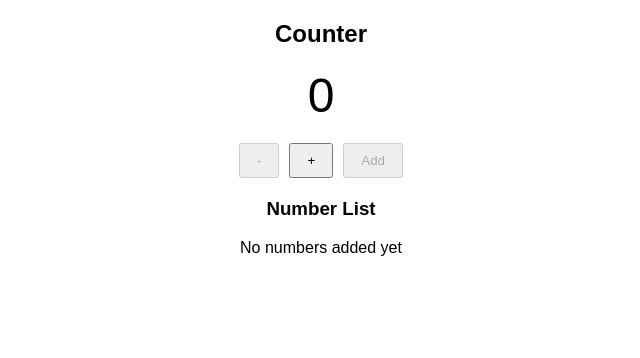
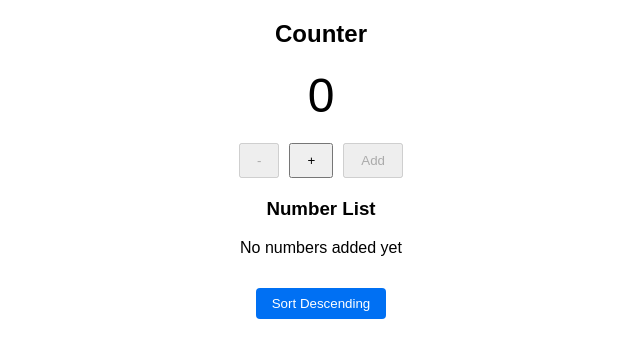
Before and after one commit to shanwaz-hussain/raiqa_health_assignment, a React (Create React App) app: page / in a window 1280 px wide. Shown: the top 358 px of the page, without its empty margins (319-959 px from the left). Built offline with nearby package versions, Linux system fonts and the light colour scheme.

Commit message:
added sort feature
Added sorting toggle button with ascending/descending order functionality

```diff
--- a/src/App.js
+++ b/src/App.js
@@ -5,12 +5,15 @@ import ListView from "./ListView";
 export default function App() {
 
   const [list, setList] = useState([]);
+  const [sortAsc, setSortAsc] = useState(true);
 
 const addNumber = (num) => {
     if (num > 0 && !list.includes(num)) {
       setList((prevList) => [...prevList, num]);
     }
   };
+
+const sortedList = [...list].sort((a, b) => (sortAsc ? a - b : b - a));
 
   return (
     <div
@@ -22,7 +25,21 @@ const addNumber = (num) => {
       }}
     >
      <Counter addNumber={addNumber} />
-      <ListView list={list} />
+      <ListView list={sortedList} />
+      <button
+        onClick={() => setSortAsc(!sortAsc)}
+        style={{
+          marginTop: 15,
+          padding: "8px 16px",
+          cursor: "pointer",
+          backgroundColor: "#0070f3",
+          color: "white",
+          border: "none",
+          borderRadius: 4,
+        }}
+      >
+        Sort {sortAsc ? "Descending" : "Ascending"}
+      </button>
     </div>
   );
 }
```
